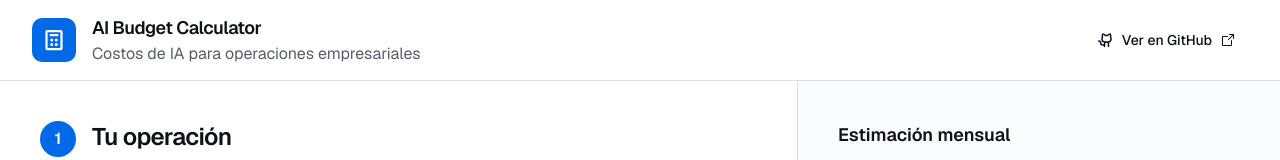
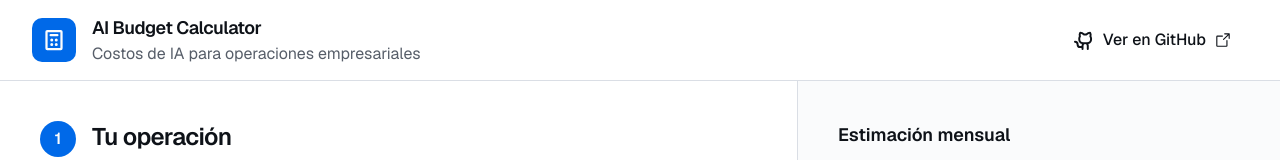
Before and after one commit to mocilnikcarlos/token-calculator, a Next.js app: page / in a window 1280 px wide. Shown: the top 160 px of the page. Built offline with nearby package versions, Linux system fonts and the light colour scheme.

Commit message:
Add shadcn UI components

```diff
--- /dev/null
+++ b/components/ui/button.tsx
@@ -0,0 +1,19 @@
+import * as React from "react"
+import { Slot } from "radix-ui"
+import { cva, type VariantProps } from "class-variance-authority"
+import { cn } from "@/lib/utils"
+
+const buttonVariants = cva(
+  "inline-flex items-center justify-center gap-2 whitespace-nowrap rounded-md text-base font-medium transition-colors focus-visible:outline-none focus-visible:ring-2 focus-visible:ring-ring disabled:pointer-events-none disabled:opacity-50",
+  { variants: { variant: {
+    default: "bg-primary text-primary-foreground hover:bg-primary/90",
+    outline: "border border-border bg-background hover:bg-muted",
+    ghost: "hover:bg-muted",
+  }, size: { default: "h-11 px-4", icon: "size-11" } }, defaultVariants: { variant: "default", size: "default" } }
+)
+
+function Button({className,variant,size,asChild=false,...props}:React.ComponentProps<"button">&VariantProps<typeof buttonVariants>&{asChild?:boolean}) {
+  const Comp=asChild?Slot.Root:"button"
+  return <Comp className={cn(buttonVariants({variant,size}),className)} {...props}/>
+}
+export { Button, buttonVariants }
```
